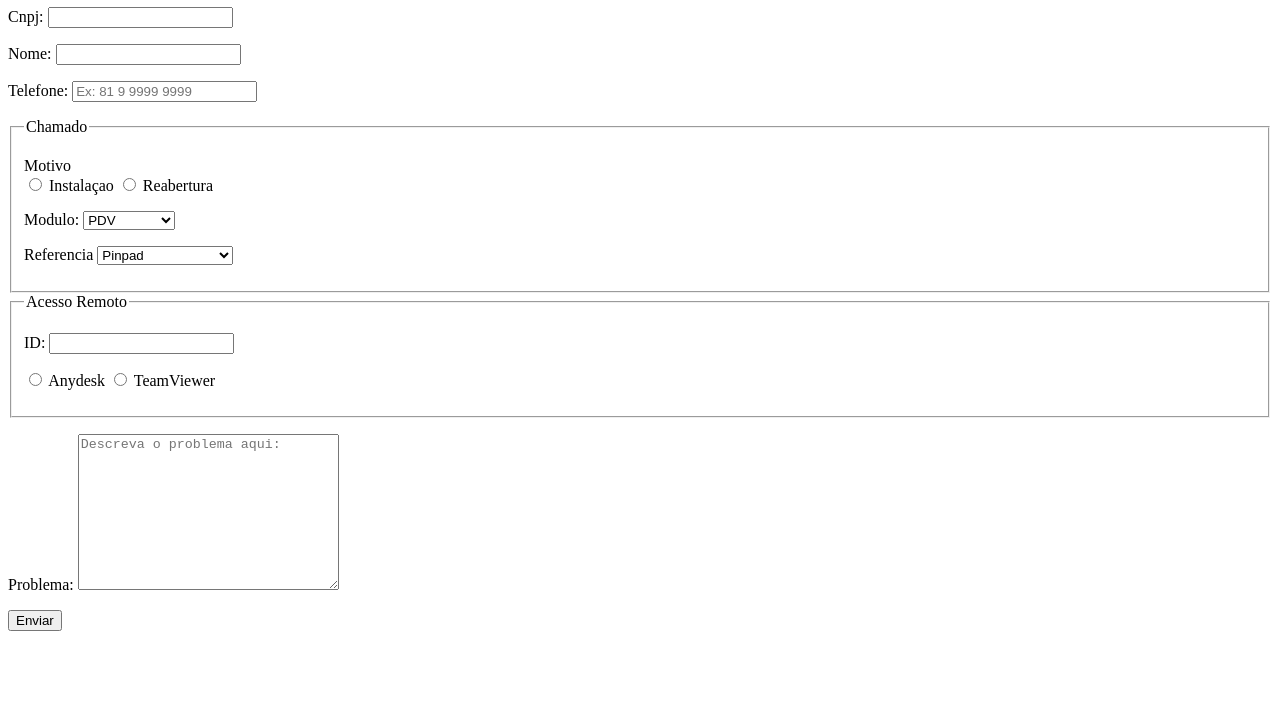
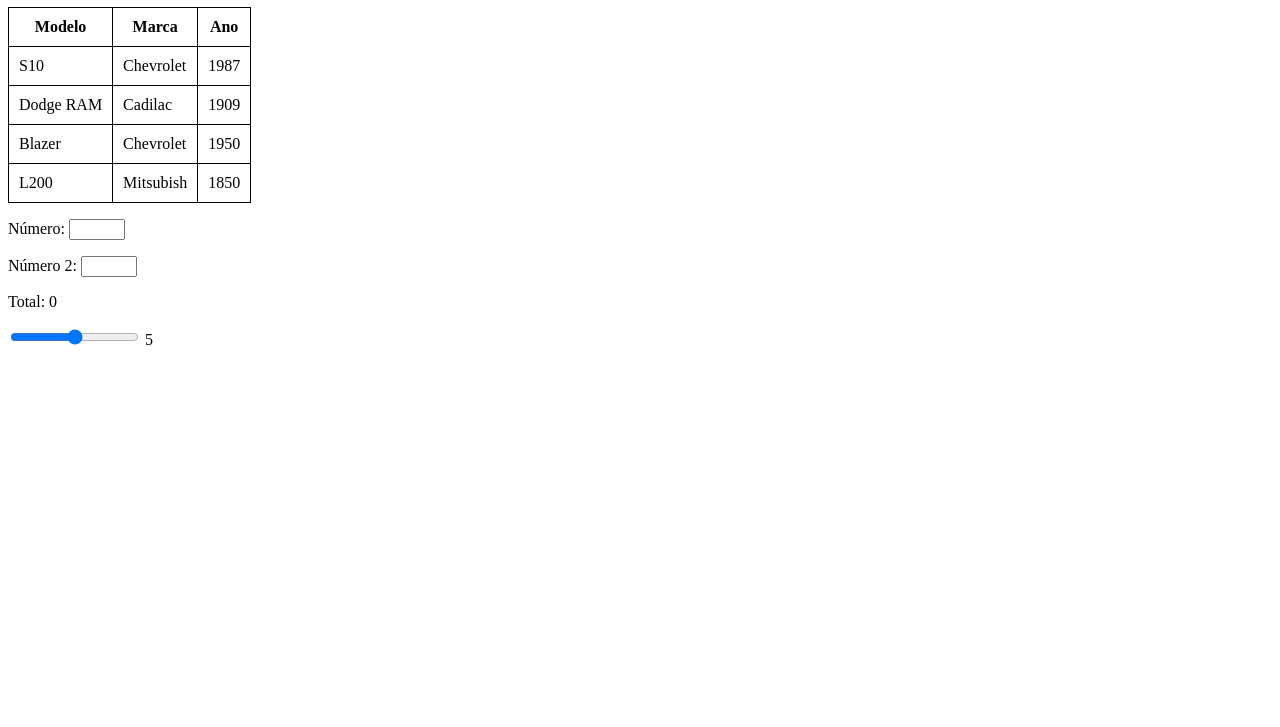
Before and after one commit to rebertdenis2611/html-css, a plain HTML site: page exercicios/ex025/extra.html in a window 1280 px wide. Shown: the part 73-800 px from the top of the page. Drawn offline with Linux system fonts and the light colour scheme.

Commit message:
Alterações

```diff
--- a/exercicios/ex025/extra.html
+++ b/exercicios/ex025/extra.html
@@ -4,83 +4,69 @@
     <meta charset="UTF-8">
     <meta http-equiv="X-UA-Compatible" content="IE=edge">
     <meta name="viewport" content="width=device-width, initial-scale=1.0">
-    <title>SAC</title>
+    <title>Tabela de Preço</title>
+    <style>
+        table{
+            border-collapse: collapse;
+        }
+        td, tr, th{
+            border: 1px solid black;
+            padding: 10px;
+        }
+    </style>
 </head>
 <body>
-    <h1>Abertura de Chamado</h1>
-    <form action="sac.javascript" method="post">
+    <h1>Tabela de preços de Carros</h1>
+    <table>
+        <thead>
+            <tr>
+                <th>Modelo</th>
+                <th>Marca</th>
+                <th>Ano</th>
+            </tr>
+        </thead>
+        <tbody>
+            <tr>
+                <td>S10</td>
+                <td>Chevrolet</td>
+                <td>1987</td>
+            </tr>
+            <tr>
+                <td>Dodge RAM</td>
+                <td>Cadilac</td>
+                <td>1909</td>
+            </tr>
+            <tr>
+                <td>Blazer</td>
+                <td>Chevrolet</td>
+                <td>1950</td>
+            </tr>
+            <tr>
+                <td>L200</td>
+                <td>Mitsubish</td>
+                <td>1850</td>
+            </tr>
+        </tbody>
+    </table>
+    <form action="cadastor.php" method="get" autocomplete="off">
+
         <p>
-            <label for="icnpj">Cnpj: </label>
-            <input type="text" name="cnpj" id="icnpj" required maxlength="13">
+            <label for="inome">Número: </label>
+            <input type="number" name="n1" id="in1" min="0" max="50" required oninput="isaida.innerHTML = Number(in1.value) + Number(in2.value)">
         </p>
         <p>
-            <label for="inome">Nome: </label>
-            <input type="text" name="nome" id="inome" required>
+            <label for="inome">Número 2: </label>
+            <input type="number" name="n2" id="in2" min="0" max="50" required oninput="isaida.innerHTML = Number(in1.value) + Number(in2.value)">
         </p>
         <p>
-            <label for="ifone">Telefone: </label>
-            <input type="tel" name="fone" id="ifone" required placeholder="Ex: 81 9 9999 9999">
+            <label for="isaida">Total: </label>
+            <output id="isaida">0</output>
         </p>
 
-        <fieldset>
-            <legend>Chamado</legend>
-            <p>
-                <label for="">Motivo</label> <br>
-
-                <input type="radio" name="motivo" id="iinstall">
-                <label for="iinstall">Instalaçao</label>
-                <input type="radio" name="motivo" id="ireabertura">
-                <label for="ireabertura">Reabertura</label>
-            </p>
-            <p>
-                <label for="imodulo">Modulo:</label>
-                <select name="modulo" id="imodulo">
-                    <option value="PDV">PDV</option>
-                    <option value="Retaguarda">Retaguarda</option>
-                    <option value="Central">Central</option>
-                </select>
-            </p>
-            <p>
-                <label for="iref">Referencia</label>
-                <select name="referencia" id="iref">
-                    <optgroup label="PDV">
-                        <option value="pinpad">Pinpad</option>
-                        <option value="impressora">Impressora</option>
-                        <option value="balanca">Balança</option>
-                    </optgroup>
-
-                    <optgroup label="Retaguarda">
-                        <option value="">Entrada de nota</option>
-                        <option value="">Emissão de NFe</option>
-                        <option value="">Cadastros</option>
-                    </optgroup>
-                </select>
-            </p>
-        </fieldset>
-
-
-        <fieldset>
-            <legend>Acesso Remoto</legend>
-            <p>
-                <label for="iacesso">ID: </label>
-                <input type="text" name="acesso" id="iacesso">
-            </p>
-            <p>
-                <input type="radio" name="acesso" id="ianydesk">
-                <label for="ianydesk">Anydesk</label>
-
-                <input type="radio" name="acesso" id="iteamviewer">
-                <label for="iteamviewer">TeamViewer</label>
-            </p>
-        </fieldset>
-
-
         <p>
-            <label for="imsg">Problema: </label>
-            <textarea name="msg" id="imsg" cols="30" rows="10" placeholder="Descreva o problema aqui: "></textarea>
+            <input type="range" name="nota" id="inota" min="0" max="10" value="5" oninput="inotatotal.innerHTML = Number(inota.value)">
+            <output id="inotatotal">5</output>
         </p>
-
-        <input type="submit" value="Enviar">
     </form>
 </body>
 </html>
```
